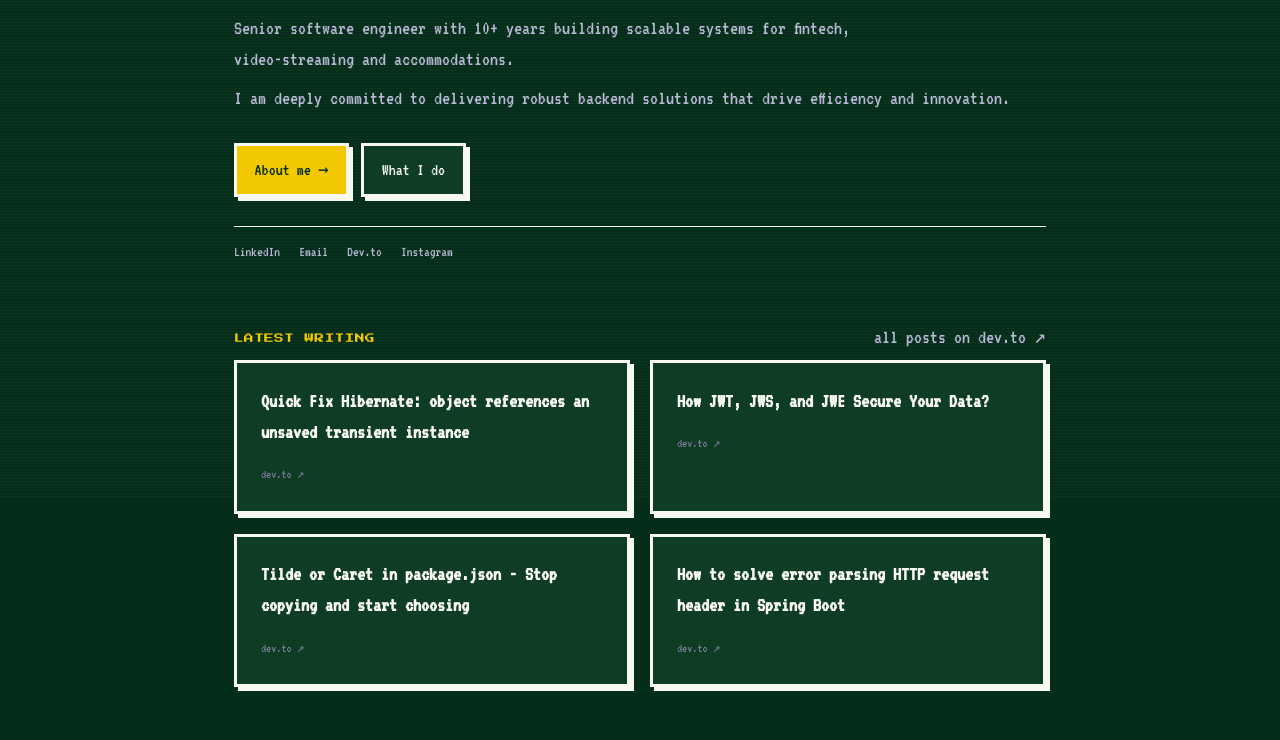
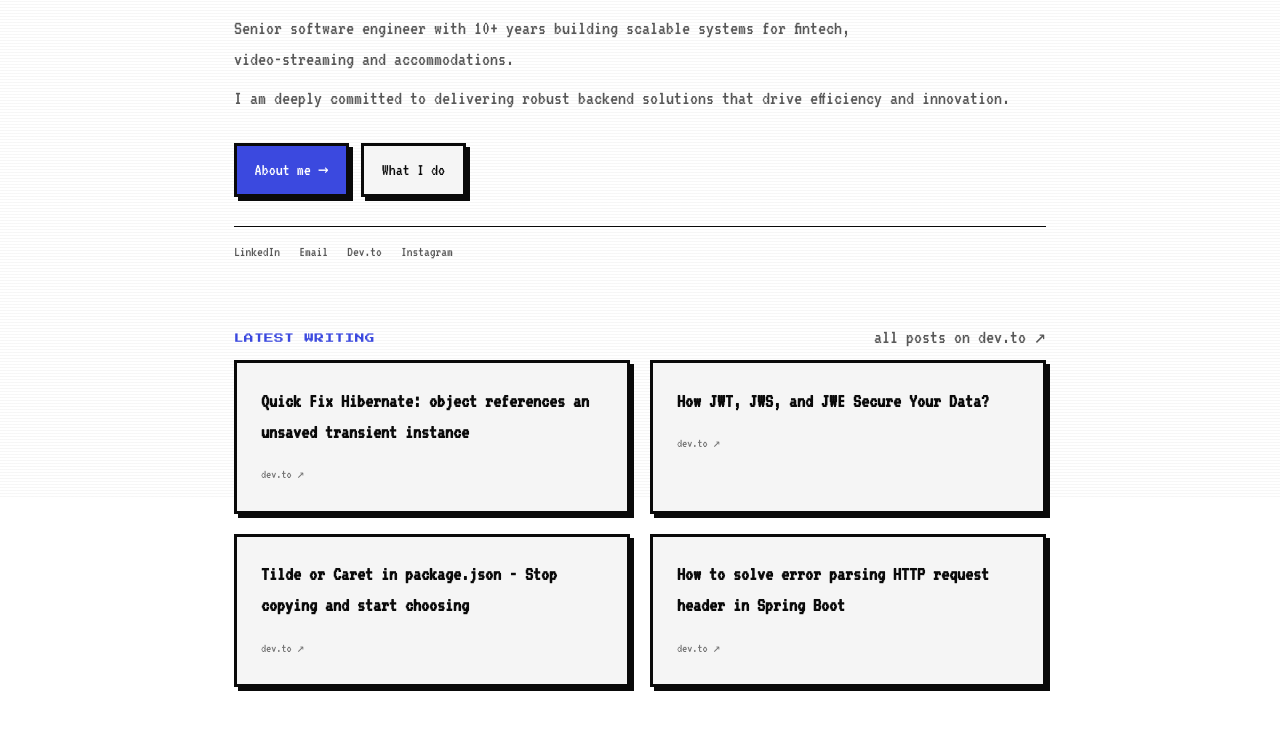
Before and after one commit to malaquiasdev/malaquias.dev, an Astro site: page / in a window 1280 px wide. Shown: the part 303-1043 px from the top of the page. Built offline with nearby package versions, Linux system fonts and the light colour scheme; Astro itself is replaced by a stand-in of ours.

Commit message:
style(theme): flip to dev.to-style light theme (16-bit pixel aesthetic preserved)

```diff
--- a/src/styles/global.css
+++ b/src/styles/global.css
@@ -1,16 +1,17 @@
 :root {
-  --bg: #052e1a;
-  --bg-elev: #0f3d24;
-  --bg-elev-2: #1a5730;
-  --border: #f8f8f2;
-  --text: #f8f8f2;
-  --text-dim: #b9b9d6;
-  --text-faint: #7a7a9c;
-  --accent: #f2c801;
-  --accent-2: #369343;
-  /* brighter green for small/hover text, kept AA-safe on --bg (--accent-2 alone fails ~3.9:1) */
-  --accent-2-text: #5cd671;
-  --accent-soft: #0d1f13;
+  --bg: #ffffff;
+  --bg-elev: #f5f5f5;
+  --bg-elev-2: #eaeaea;
+  --border: #0a0a0a;
+  --text: #0a0a0a;
+  --text-dim: #575757;
+  --text-faint: #767676;
+  --accent: #3b49df;
+  --accent-2: #e74c3c;
+  /* accent-2 (#e74c3c) is ~3.6:1 on white — fails AA for small text.
+     darker red kept for any small/hover text usage, passes AA (~4.9:1) on --bg */
+  --accent-2-text: #c0392b;
+  --accent-soft: #eef0ff;
   --radius: 0px;
   --maxw: 860px;
   --shadow-off: 4px;
@@ -46,7 +47,7 @@ img {
   image-rendering: crisp-edges;
 }
 
-/* flat scanline backdrop, no blur / no soft glow */
+/* flat scanline backdrop, inverted for light theme: subtle light-gray lines on white */
 body::before {
   content: "";
   position: fixed;
@@ -55,8 +56,8 @@ body::before {
   background:
     repeating-linear-gradient(
       0deg,
-      rgba(255, 255, 255, 0.025) 0px,
-      rgba(255, 255, 255, 0.025) 1px,
+      rgba(10, 10, 10, 0.035) 0px,
+      rgba(10, 10, 10, 0.035) 1px,
       transparent 1px,
       transparent 3px
     ),
```
